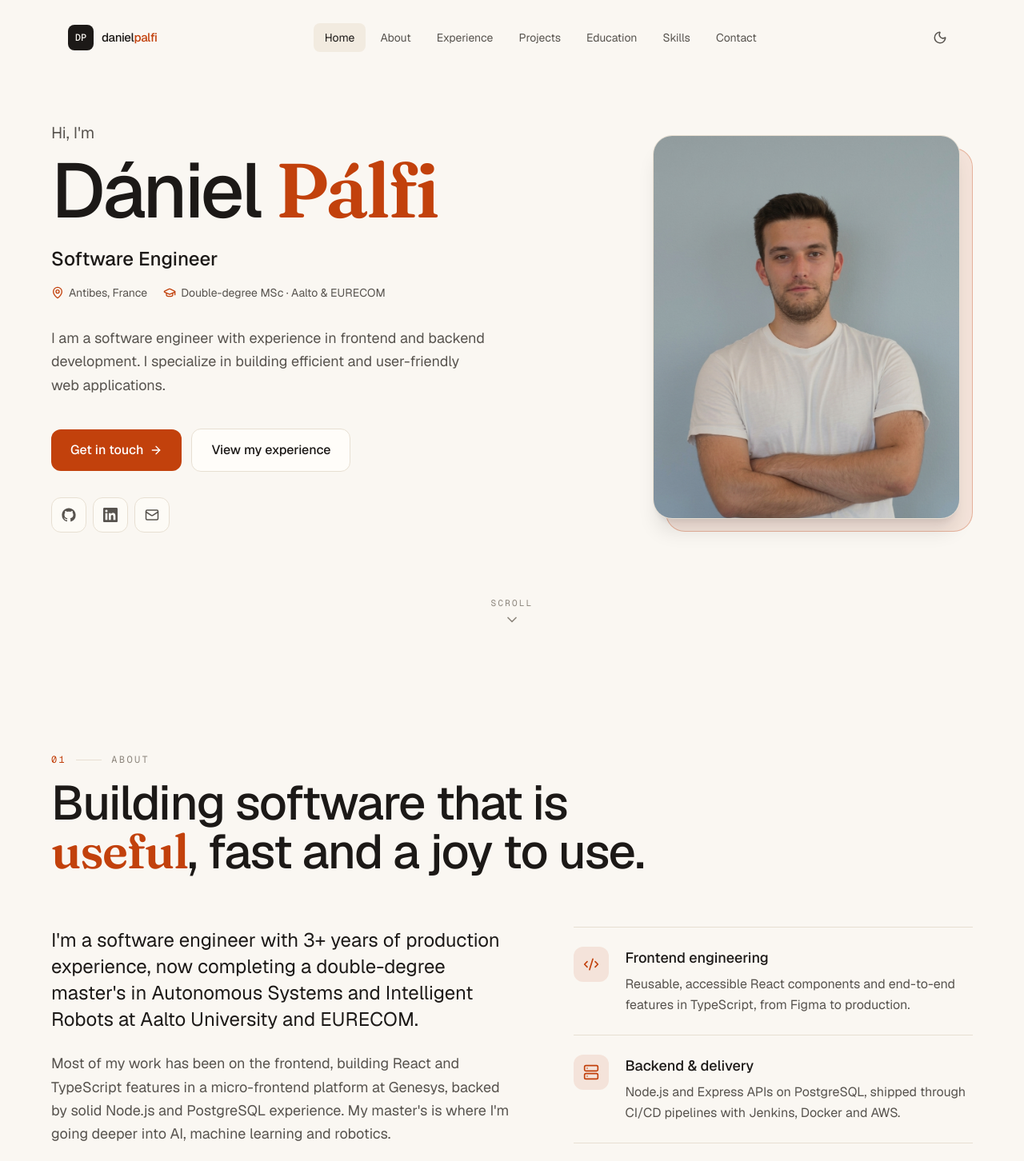
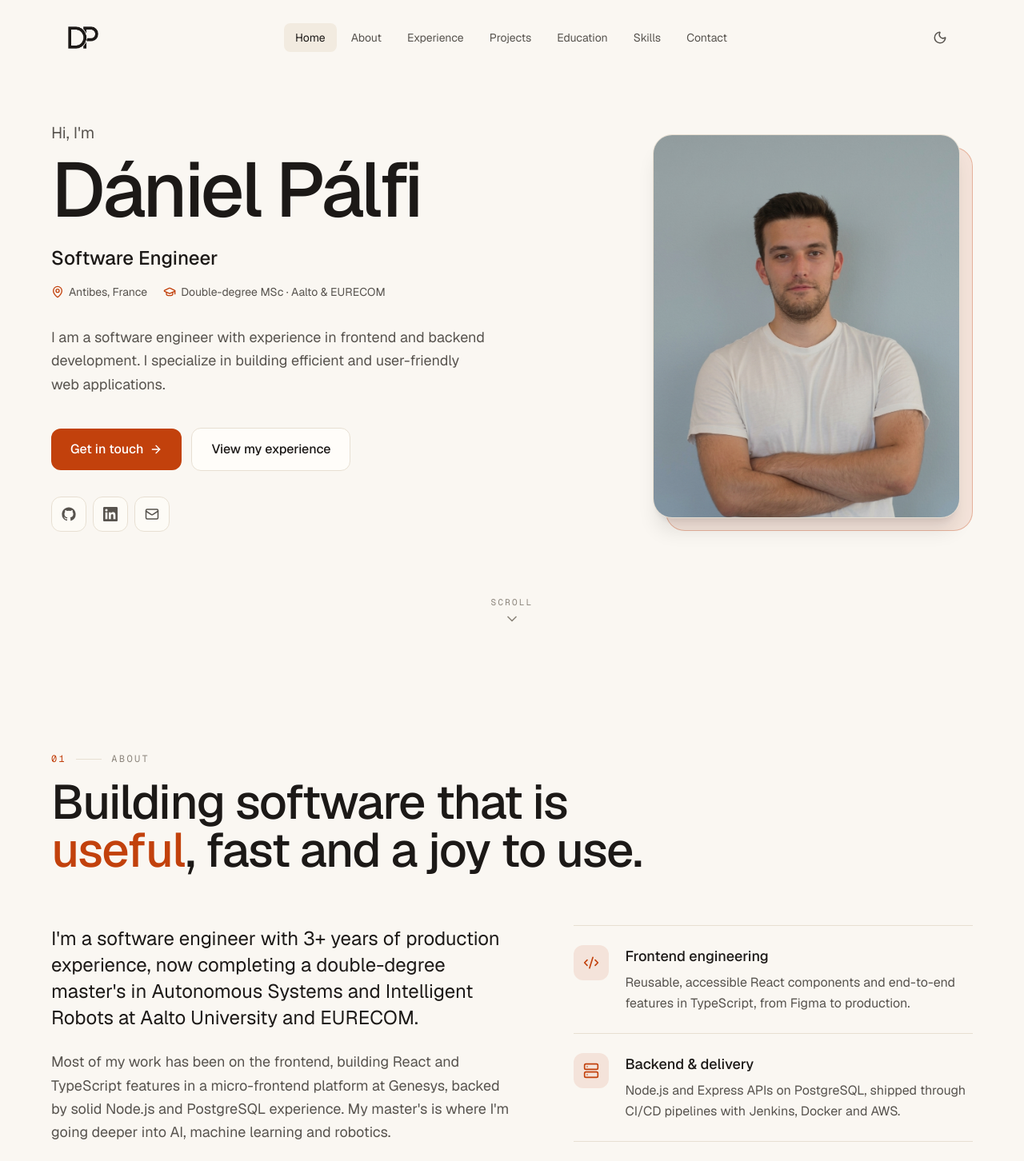
Before and after one commit to palfidani12/personal-portfolio, a React (Vite) app: page / in a window 1280 px wide. Shown: the top 1452 px of the page at 80% size. Built offline with nearby package versions, Linux system fonts and the light colour scheme.

Commit message:
Minor changes on the design

```diff
--- a/index.html
+++ b/index.html
@@ -14,11 +14,11 @@
       property="og:description"
       content="Software engineer building fast, user-friendly web applications."
     />
-    <link rel="icon" type="image/png" href="/src/assets/dp_initials.png" />
+    <link rel="icon" type="image/png" href="/favicon.png" />
     <link rel="preconnect" href="https://fonts.googleapis.com" />
     <link rel="preconnect" href="https://fonts.gstatic.com" crossorigin />
     <link
-      href="https://fonts.googleapis.com/css2?family=Geist:wght@300..700&family=Geist+Mono:wght@400;500&family=Fraunces:opsz,wght@9..144,500..700&display=swap"
+      href="https://fonts.googleapis.com/css2?family=Geist:wght@300..700&family=Geist+Mono:wght@400;500&display=swap"
       rel="stylesheet"
     />
     <link href="/src/style.css" rel="stylesheet" />
--- a/src/components/Hero.tsx
+++ b/src/components/Hero.tsx
@@ -30,10 +30,7 @@ export const Hero = () => {
             </p>
 
             <h1 className="text-[clamp(3rem,10vw,6rem)] leading-[0.95] font-medium tracking-[-0.04em] text-fg mb-6 animate-fade-in-up">
-              {firstName}{" "}
-              <span className="font-serif font-semibold tracking-[-0.035em] text-accent">
-                {lastName}
-              </span>
+              {firstName} {lastName}
             </h1>
 
             <p className="text-xl sm:text-2xl font-medium text-fg mb-4 animate-fade-in-up animation-delay-100">
--- a/src/components/Intro.tsx
+++ b/src/components/Intro.tsx
@@ -14,7 +14,7 @@ export const Intro = () => {
       title={
         <>
           Building software that is{" "}
-          <span className="font-serif font-semibold text-accent">
+          <span className="text-accent">
             useful
           </span>
           , fast and a joy to use.
--- a/src/components/Navigation.tsx
+++ b/src/components/Navigation.tsx
@@ -9,6 +9,7 @@ import { ThemeToggleButton } from "./ThemeToggleButton";
 import { SocialIcon } from "./SocialIcon";
 import { scrollToSection } from "../utils/scroll";
 import { useActiveSection, useScroll } from "../hooks/scroll";
+import dpMark from "../assets/dp-mark.png";
 
 const sectionIds = navigationMenuPoints.map((link) => link.id);
 
@@ -49,15 +50,24 @@ export const Navigation = () => {
         {/* Logo */}
         <button
           onClick={() => handleNavigate("home")}
-          className="flex items-center gap-2.5 cursor-pointer"
+          className="flex items-center p-1 -m-1 cursor-pointer"
           aria-label="Back to top"
         >
-          <span className="grid place-items-center size-8 rounded-lg bg-fg text-bg font-mono text-xs font-medium">
-            DP
-          </span>
-          <span className="text-[15px] font-medium tracking-tight text-fg">
-            daniel<span className="text-accent">palfi</span>
-          </span>
+          {/* The monogram is used as a mask so it takes the theme's text color */}
+          <span
+            className="block h-7 w-[38px] bg-fg"
+            style={{
+              maskImage: `url(${dpMark})`,
+              WebkitMaskImage: `url(${dpMark})`,
+              maskSize: "contain",
+              WebkitMaskSize: "contain",
+              maskRepeat: "no-repeat",
+              WebkitMaskRepeat: "no-repeat",
+              maskPosition: "center",
+              WebkitMaskPosition: "center",
+            }}
+            aria-hidden="true"
+          />
         </button>
 
         {/* Desktop Navigation */}
--- a/src/style.css
+++ b/src/style.css
@@ -7,7 +7,6 @@
 @theme {
   --font-sans: "Geist", ui-sans-serif, system-ui, sans-serif;
   --font-mono: "Geist Mono", ui-monospace, SFMono-Regular, monospace;
-  --font-serif: "Fraunces", ui-serif, Georgia, serif;
 
   /* Theme colors, usable as bg-bg, text-fg, border-line, text-accent ... */
   --color-bg: var(--bg);
```
Also changed, not shown: public/favicon.png (added), src/assets/dp-mark.png (added).
